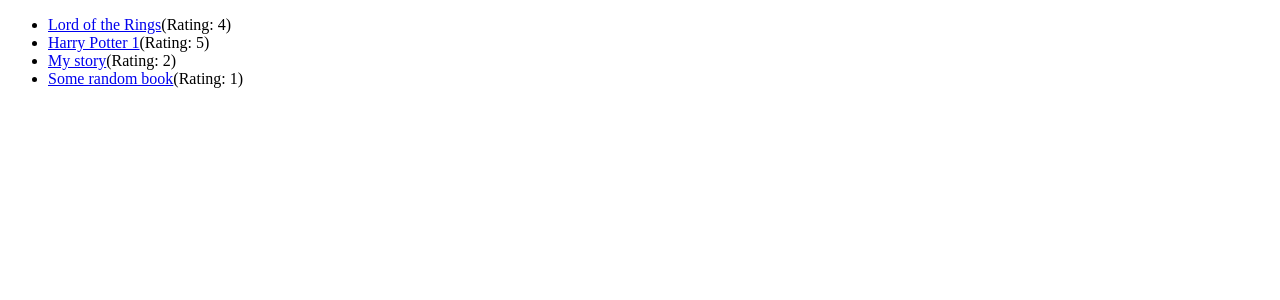
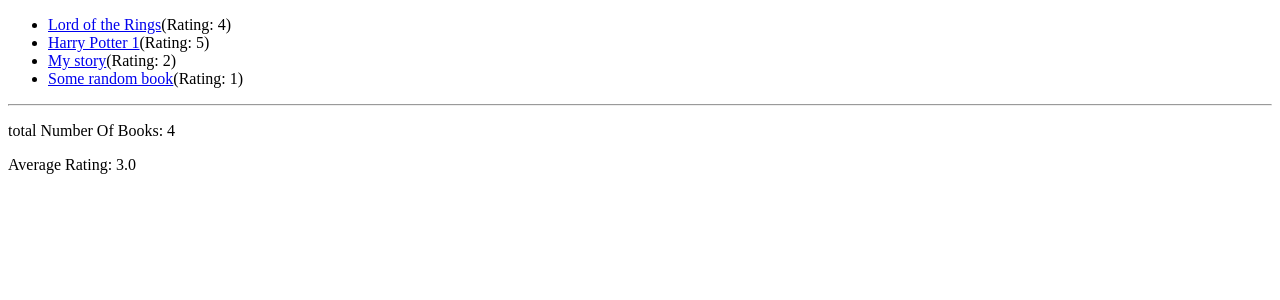
Before and after one commit to Kingleopard168/book_stores, a Django app: page / in a window 1280 px wide. Shown: the top 300 px of the page. Run offline with Django 4.2, Linux system fonts and the light colour scheme; data comes from the database, SQL or seed files in the repository.

Commit message:
How to use model average and total_number
How to use model average and total_number

```diff
--- a/book_outlet/templates/book_outlet/index.html
+++ b/book_outlet/templates/book_outlet/index.html
@@ -12,4 +12,9 @@
        {% endfor %}
     </ul>
 
+    <hr>
+
+    <p>total Number Of Books: {{ total_number_of_books }}</p>
+    <p>Average Rating: {{ average_rating.rating__avg }}</p>
+
 {% endblock  %}
--- a/book_outlet/views.py
+++ b/book_outlet/views.py
@@ -1,5 +1,6 @@
 from django.shortcuts import render
 from django.http import Http404
+from django.db.models import Avg
 
 from .models import Book
 
@@ -7,8 +8,13 @@
 
 def index(request):
     books = Book.objects.all()
+    num_books = books.count()
+    avg_rating = books.aggregate(Avg("rating"))
     return render(request, "book_outlet/index.html", {
-        "books":books
+        "books":books,
+        "total_number_of_books": num_books,
+        "average_rating": avg_rating
+
     })
 
 def   book_detaill(request, slug):
```
